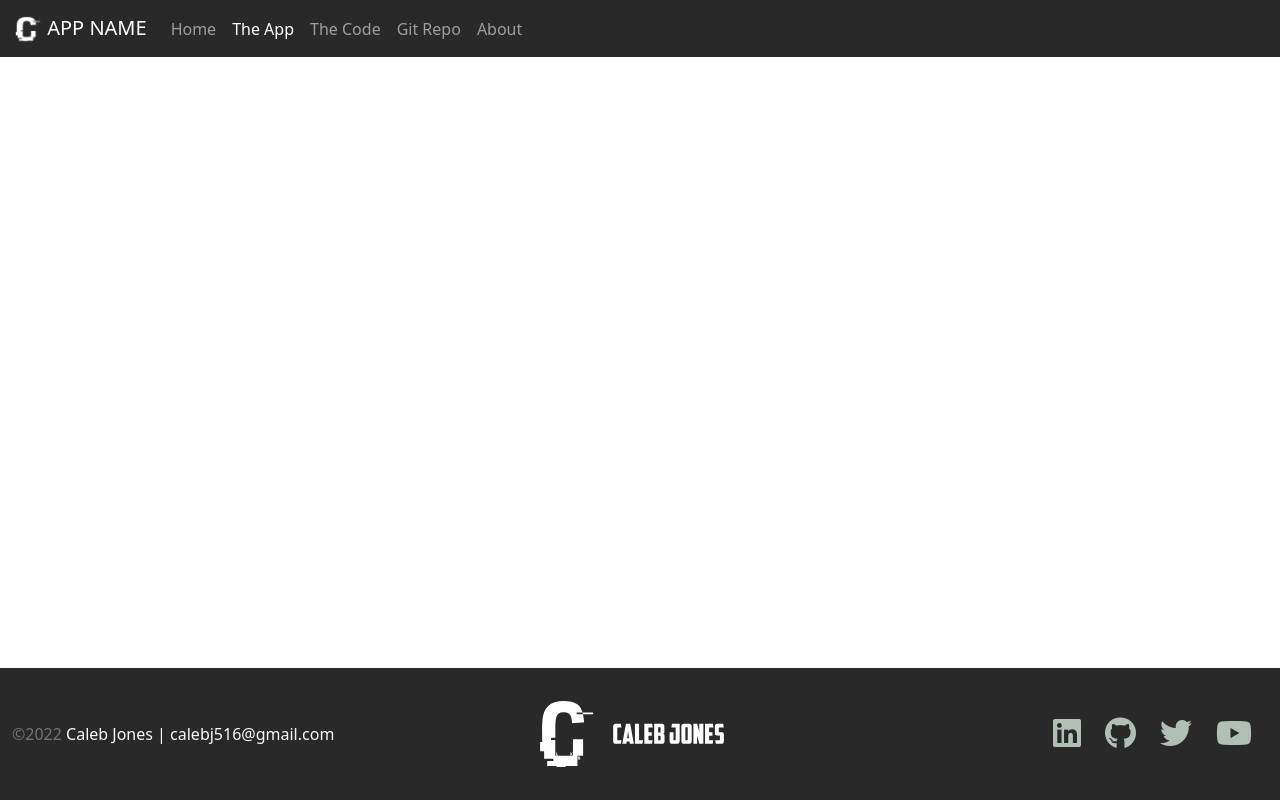
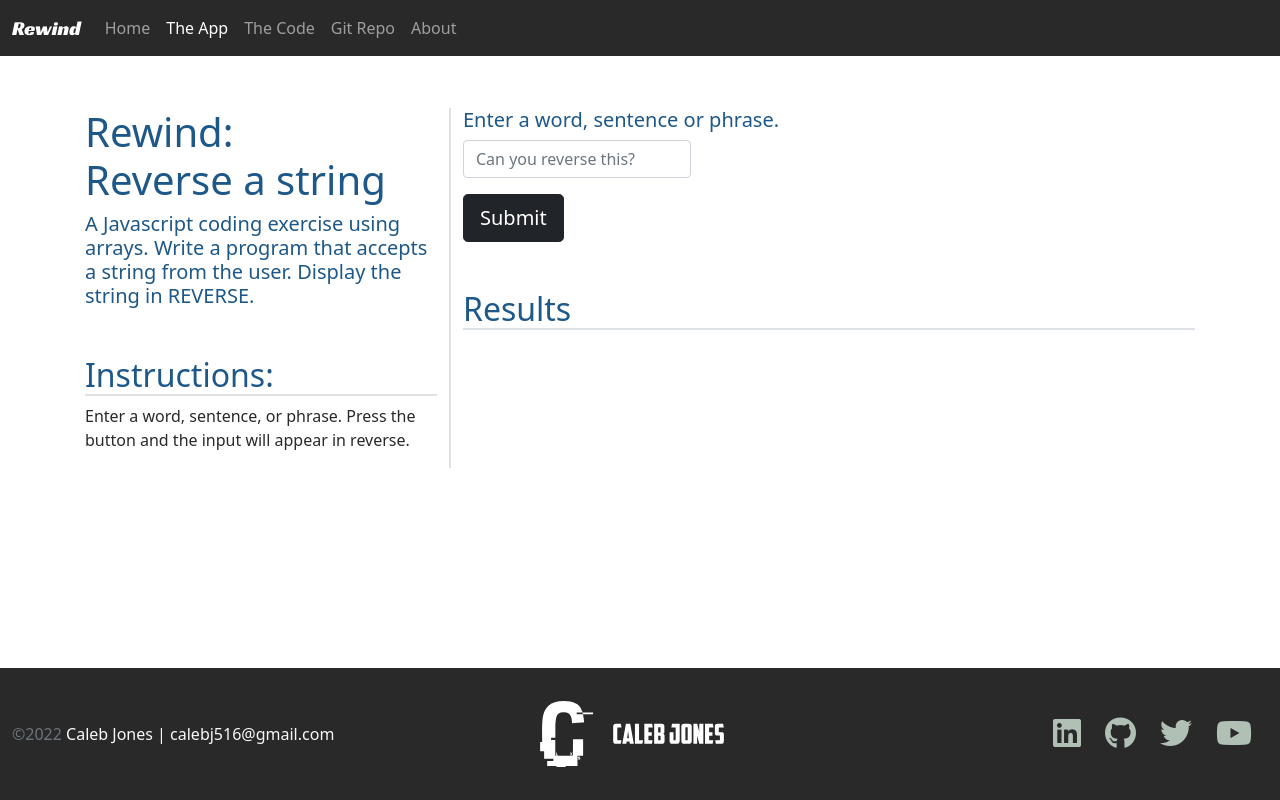
Before and after one commit to calebj516/Rewind, a plain HTML site: page app.html in a window 1280 px wide. Drawn offline with nearby package versions, Linux system fonts and the light colour scheme.

Commit message:
Rewind: App Page and Misc Changes
Changes:

1. Built out UI for App page
2. Built out logic for App page using JS
3. Adjusted the navbar to include the project name, Rewind, in Racing Sans One font and did the same on the landing page and code pages, too.

```diff
--- a/app.html
+++ b/app.html
@@ -1,7 +1,7 @@
 <!DOCTYPE html>
 <html lang="en" class="h-100">
   <head>
-    <title>App Name: A Coding Project By Caleb Jones</title>
+    <title>Rewind: A Coding Project By Caleb Jones</title>
     <!-- Required meta tags -->
     <meta charset="utf-8" />
     <meta
@@ -20,24 +20,22 @@
       src="https://kit.fontawesome.com/5db21ba9c6.js"
       crossorigin="anonymous"
     ></script>
+    <!--Google Fonts for Racing Sans One -->
+    <link rel="preconnect" href="https://fonts.googleapis.com" />
+    <link rel="preconnect" href="https://fonts.gstatic.com" crossorigin />
+    <link
+      href="https://fonts.googleapis.com/css2?family=Racing+Sans+One&display=swap"
+      rel="stylesheet"
+    />
     <!-- CSS -->
     <link rel="stylesheet" href="css/site.css" />
-    <link rel="icon" type="image/png" href="img/favicon-32x32.png" />
   </head>
 
   <body class="d-flex flex-column h-100">
     <!-- Nav Section -->
     <nav class="navbar navbar-expand-md navbar-dark fixed-top">
       <div class="container-fluid">
-        <a class="navbar-brand" href="#"
-          ><img
-            src="img/favicon-32x32.png"
-            width="30"
-            height="30"
-            class="d-inline-block align-text-top"
-          />
-          APP NAME</a
-        >
+        <a class="navbar-brand logoFont" href="index.html"> Rewind</a>
         <button
           class="navbar-toggler"
           type="button"
@@ -79,7 +77,60 @@
     </nav>
     <!-- Main Section -->
     <main class="flex-shrink-0">
-      <div class="container"></div>
+      <div class="container mt-5">
+        <div class="row row-cols-1 row-cols-lg-2">
+          <div class="col col-lg-4 border-end border-2">
+            <h1>Rewind: <br />Reverse a string</h1>
+            <h4 class="lead">
+              A Javascript coding exercise using arrays. Write a program that
+              accepts a string from the user. Display the string in
+              <strong>REVERSE</strong>.
+            </h4>
+            <h2 class="mt-5 border-bottom border-2">Instructions:</h2>
+            <p>
+              Enter a word, sentence, or phrase. Press the button and the input
+              will appear in reverse.
+            </p>
+          </div>
+          <div class="col col-lg-8">
+            <div>
+              <h5>Enter a word, sentence or phrase.</h5>
+              <form>
+                <div class="row">
+                  <div class="col-4">
+                    <input
+                      id="userInput"
+                      type="text"
+                      class="form-control"
+                      placeholder="Can you reverse this?"
+                      aria-label="User Input"
+                    />
+                  </div>
+                </div>
+                <div class="row">
+                  <div class="col d-flex justify-content-start">
+                    <button
+                      id="btnSubmit"
+                      class="btn btn-dark btn-lg mt-3"
+                      type="button"
+                    >
+                      Submit
+                    </button>
+                  </div>
+                </div>
+              </form>
+              <h2 class="mt-5 border-bottom border-2">Results</h2>
+              <div class="table-responsive">
+                <table class="table table-striped table-sm">
+                  <tbody id="results">
+                    <!-- Results Go Here -->
+                  </tbody>
+                </table>
+              </div>
+            </div>
+          </div>
+        </div>
+      </div>
     </main>
     <!-- Footer Section -->
     <footer class="footer mt-auto py-3">
@@ -138,6 +189,11 @@
       integrity="sha384-/bQdsTh/da6pkI1MST/rWKFNjaCP5gBSY4sEBT38Q/9RBh9AH40zEOg7Hlq2THRZ"
       crossorigin="anonymous"
     ></script>
+    <!-- JS -->
     <script src="js/site.js"></script>
+    <!-- Call getString when user selects submit button -->
+    <script>
+      document.getElementById("btnSubmit").addEventListener("click", getString);
+    </script>
   </body>
 </html>
--- a/css/site.css
+++ b/css/site.css
@@ -3,6 +3,10 @@
   --secondary-color: #D103D1;
   --dark-color: #292929;
   --white-color: #dff3e4;
+}
+
+.logoFont {
+  font-family: 'Racing Sans One', cursive;
 }
 
 body {
--- a/js/site.js
+++ b/js/site.js
@@ -1,4 +1,30 @@
-// call Hello World
-function HelloWorld() {
-  alert("Hello World!");
+
+// get the string from the UI
+
+function getString() {
+  // get string from the page
+  let userString = document.getElementById('userInput').value;
+  // call reverseString
+  let reversedString = reverseString(userString);
+  // console.log(reversedString);
+  displayString(reversedString);
 }
+
+// generate the string in reverse
+function reverseString(str) {
+  let len = str.length;
+  let result = "";
+
+  for(let i = len - 1; i >= 0; i--){
+    result += str[i];
+  }
+
+  return result;
+}
+
+// display the result
+function displayString(str) {
+
+  document.getElementById('results').innerHTML = `<tr><td><b>${str}</b></td></tr>`;
+
+}
```
Also changed, not shown: code.html (+11 -11 lines), index.html (+61 -15 lines), img/favicon-32x32.png (deleted).
